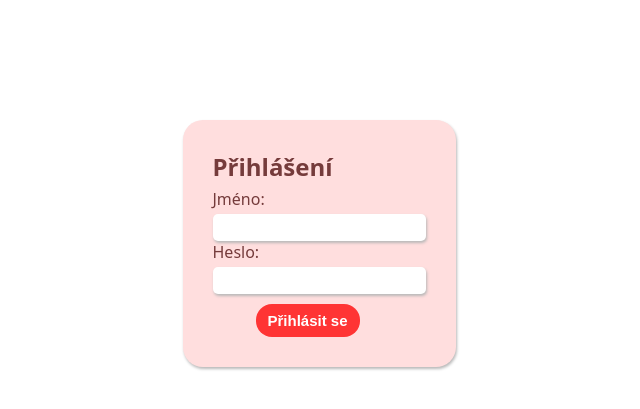
After one commit to MartinMuzik/guitarTabPlayer, a PHP site: page /login.html in a window 1280 px wide. The commit adds this page. Shown: the top 409 px of the page, without its empty margins (321-961 px from the left). Run offline with PHP 8.4, Linux system fonts and the light colour scheme.

Commit message:
Added admin login and authentication

```diff
--- a/Web/generator.html
+++ b/Web/generator.html
@@ -16,7 +16,7 @@
         <li class="admin-menu-li"><a class="admin-menu-a" href="library.html">Knihovna</a></li>
         <li class="admin-menu-li"><a class="admin-menu-a" href="add.html">Přidat tab</a></li>
         <li class="admin-menu-li"><a class="admin-menu-a admin-menu-active">Vytvořit tab</a></li>
-        <li class="admin-menu-li" id="admin-logout-btn"><a class="admin-menu-a" href="index.html">Odhlásit se</a></li>
+        <li class="admin-menu-li" id="admin-logout-btn"><a class="admin-menu-a" href="logout.php">Odhlásit se</a></li>
       </div>
     </ul>
   </div>
@@ -345,9 +345,11 @@
       <textarea readonly id="output-textarea" oncopy="return false"></textarea>
     </div>
   </div>
+  <!--
   <div class="footer">
     <p id="footer-text">Martin Mužík 2022/2023</p>
   </div>
+  -->
   <script src="generator.js"></script>
 </body>
 </html>
--- a/Web/index.html
+++ b/Web/index.html
@@ -38,7 +38,7 @@
   <div class="footer">
     <div id="player-footer">
       <p id="player-footer-text">Martin Mužík 2022/2023</p>
-      <a id="admin-login-link" href="library.html">Admin login</a>
+      <a id="admin-login-link" href="login.html">Admin login</a>
     </div>
   </div>
   <script src="player.js"></script>
--- a/Web/library.html
+++ b/Web/library.html
@@ -18,7 +18,7 @@
         <li class="admin-menu-li"><a class="admin-menu-a admin-menu-active">Knihovna</a></li>
         <li class="admin-menu-li"><a class="admin-menu-a" href="add.html">Přidat tab</a></li>
         <li class="admin-menu-li"><a class="admin-menu-a" href="generator.html">Vytvořit tab</a></li>
-        <li class="admin-menu-li" id="admin-logout-btn"><a class="admin-menu-a" href="index.html">Odhlásit se</a></li>
+        <li class="admin-menu-li" id="admin-logout-btn"><a class="admin-menu-a" href="logout.php">Odhlásit se</a></li>
       </div>
     </ul>
   </div>
@@ -27,9 +27,11 @@
     <table id="library-table" rules="none">
     </table>
   </div>
+  <!--
   <div class="footer">
     <p id="footer-text">Martin Mužík 2022/2023</p>
   </div>
+  -->
   <script src="library.js"></script>
   <script src="jquery-3.6.3.min.js"></script>
 </body>
--- a/Web/library.txt
+++ b/Web/library.txt
@@ -14,5 +14,3 @@ red_hot_chilli_peppers-californication
 Red Hot Chilli Peppers - Californication
 five_finger_death_punch-wrong_side_of_heaven
 Five Finger Death Punch - Wrong Side of Heaven
-test
-Test
--- /dev/null
+++ b/Web/login.html
@@ -0,0 +1,25 @@
+<!DOCTYPE html>
+<html lang="cs">
+<head>
+  <meta charset="UTF-8">
+  <meta http-equiv="X-UA-Compatible" content="IE=edge">
+  <meta name="viewport" content="width=device-width, initial-scale=1.0">
+  <title>Přihlásit se</title>
+  <link rel="icon" type="image/x-icon" href="img/favicon.ico">
+  <link rel="stylesheet" href="styles/style.css">
+</head>
+<body>
+  <div id="main-content-login">
+    <div id="login-panel">
+      <h2 id="login-header">Přihlášení</h2>
+      <form id="login-form" action="login.php" method="post">
+        <label for="name">Jméno:</label><br>
+        <input type="text" id="name" name="name" class="login-input" required><br>
+        <label for="name">Heslo:</label><br>
+        <input type="password" id="password" name="password" class="login-input" required><br>
+        <input type="submit" value="Přihlásit se" id="login-submit">
+      </form>
+    </div>
+  </div>
+</body>
+</html>
--- a/Web/player.js
+++ b/Web/player.js
@@ -45,6 +45,7 @@ let isTempoChanged = false;
 
 
 //Page loading starts here
+logout(); //remove session cookie (tab selector would not work with that cookie set)
 PLAY_BUTTON_ELEMENT.setAttribute("disabled", "disabled");
 TEMPO_SLIDER_ELEMENT.setAttribute("disabled", "disabled");
 START_INPUT_ELEMENT.setAttribute("disabled", "disabled");
@@ -469,3 +470,7 @@ function getFileNames(fileContent) {
 
   return fileNames;
 }
+
+function logout() {
+  readFile("logout.php");
+}
--- a/Web/styles/style.css
+++ b/Web/styles/style.css
@@ -176,6 +176,7 @@ body {
     padding: 0;
     overflow: hidden;
     background-color: #FF3434;
+    box-shadow: 1px 2px 3px #b9b9b9;
 }
 .admin-menu-li {
     float: left;
@@ -229,6 +230,8 @@ area {
     border-width: 2px;
     color: #2e2e2e;
     font-weight: bold;
+    margin-bottom: 25px;
+    font-size: 14px;
 }
 #generator-controls {
     display: flex;
@@ -317,9 +320,11 @@ area {
 #check-tab-btn {
     margin-left: 8px;
 }
+/*
 #footer-add-tab {
     margin-top: 61vh;
 }
+*/
 
 #library-table {
     margin-left: 15px;
@@ -357,6 +362,51 @@ td {
 .library-download-tab {
     color: #FFFFFF;
 }
+#main-content-login {
+    margin-top: 15vh;
+    display: flex;
+    flex-direction: column;
+    align-items: center;
+}
+#login-panel {
+    background-color: #ffdede;
+    display: flex;
+    flex-direction: column;
+    align-items: left;
+    padding: 10px 30px 30px 30px;
+    border-radius: 20px;
+    color: #753B3B;
+    box-shadow: 1px 2px 3px #b9b9b9;
+}
+#login-header {
+    margin-bottom: 5px;
+}
+.login-input {
+    border: none;
+    border-radius: 5px;
+    font-size: 15px;
+    padding: 5px 7px;
+    margin-top: 4px;
+    box-shadow: 1px 2px 3px #b9b9b9;
+}
+#login-submit {
+    margin-top: 10px;
+    margin-left: 43px;
+    font-size: 15px;
+    font-weight: bolder;
+    background-color: #FF3434;
+    color: #FFFFFF;
+    border: 0;
+    padding: 8px 12px;
+    border-radius: 16px;
+    cursor: pointer;
+}
+#login-submit:hover {
+    background-color: #F71919;
+}
+#login-submit:active {
+    background-color: #cc1010;
+}
 
 @media screen and (min-width: 1200px) {
     #admin-menu-items {
```
Also changed, not shown: Web/add.html (+4 -3 lines), Web/add_tab.js (+11 -2 lines), Web/authentication.php (added, +8 -0 lines), Web/generator.js (+30 -0 lines), Web/library.js (+13 -1 lines), Web/login.php (added, +28 -0 lines), Web/logout.php (added, +9 -0 lines).
